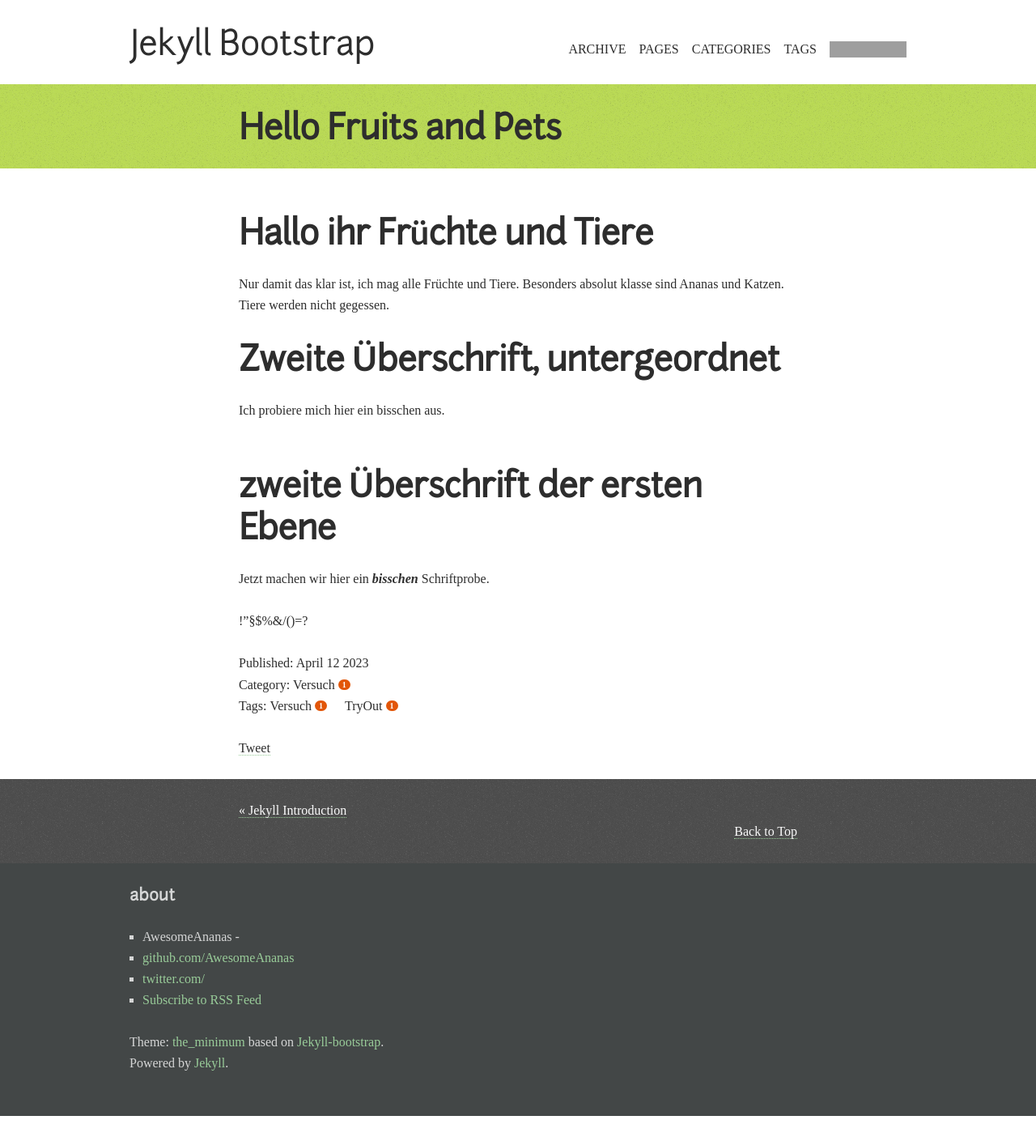
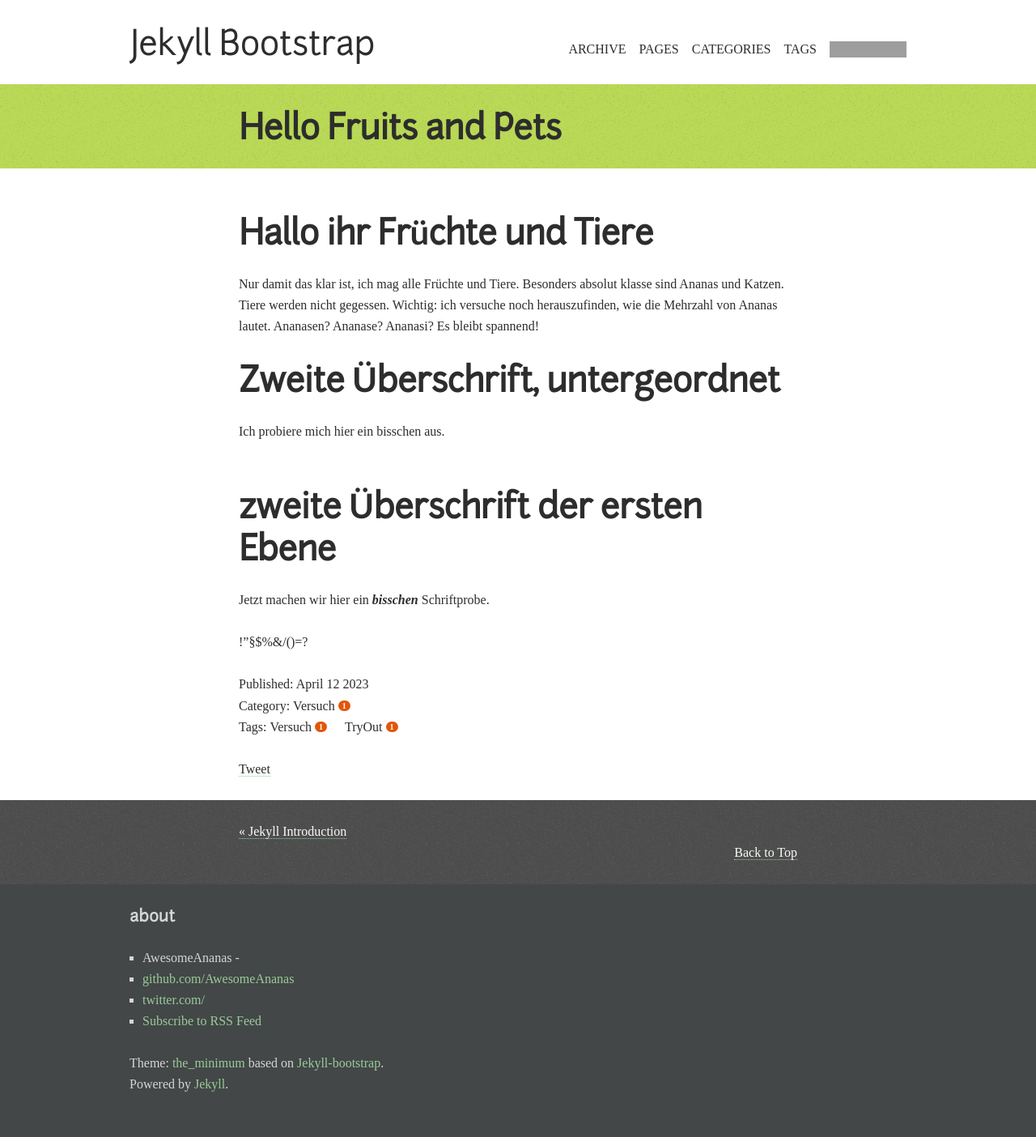
Before and after one commit to AwesomeAnanas/AwesomeAnanas.github.io, a Jekyll site: the page built from _posts/2023-04-12-hello-fruits-and-pets.md, in a window 1280 px wide. Shown: the whole page at 81% size. Built offline with Jekyll 4.4.1, drawn with Linux system fonts in a browser that asks for light colours; comment, search, counter and statistics services are not loaded; before the commit the page ends 1378 px from its top, so only the background shows below that; grey boxes are pictures that could not be loaded.

Commit message:
mehrzahl

```diff
--- a/_posts/2023-04-12-hello-fruits-and-pets.md
+++ b/_posts/2023-04-12-hello-fruits-and-pets.md
@@ -10,6 +10,7 @@ tags: [Versuch, tryOut]
 # Hallo ihr Früchte und Tiere
 Nur damit das klar ist, ich mag alle Früchte und Tiere. Besonders absolut klasse sind Ananas und Katzen.
 Tiere werden nicht gegessen.
+Wichtig: ich versuche noch herauszufinden, wie die Mehrzahl von Ananas lautet. Ananasen? Ananase? Ananasi? Es bleibt spannend!
 
 ## Zweite Überschrift, untergeordnet
 Ich probiere mich hier ein bisschen aus.
```
